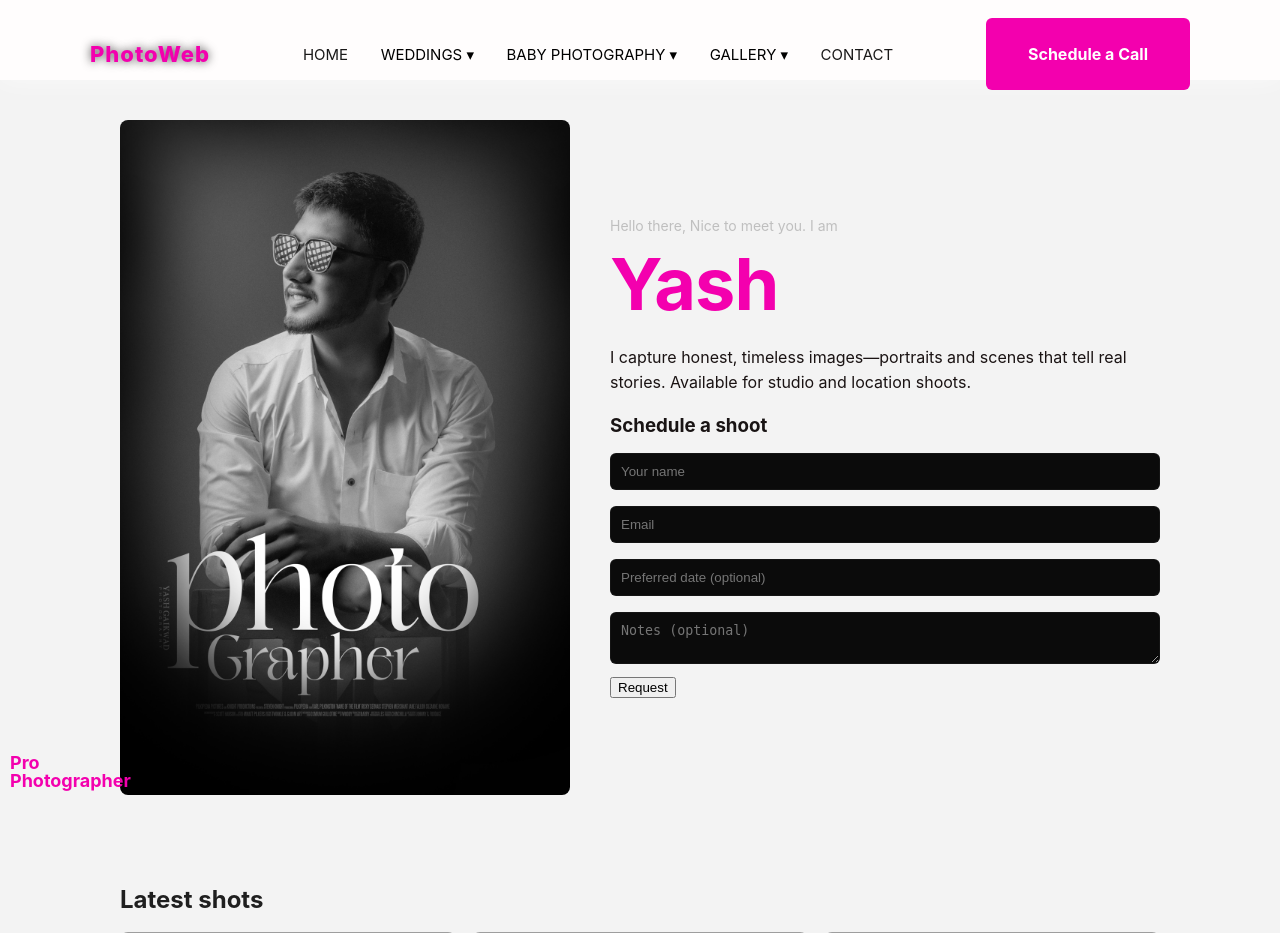
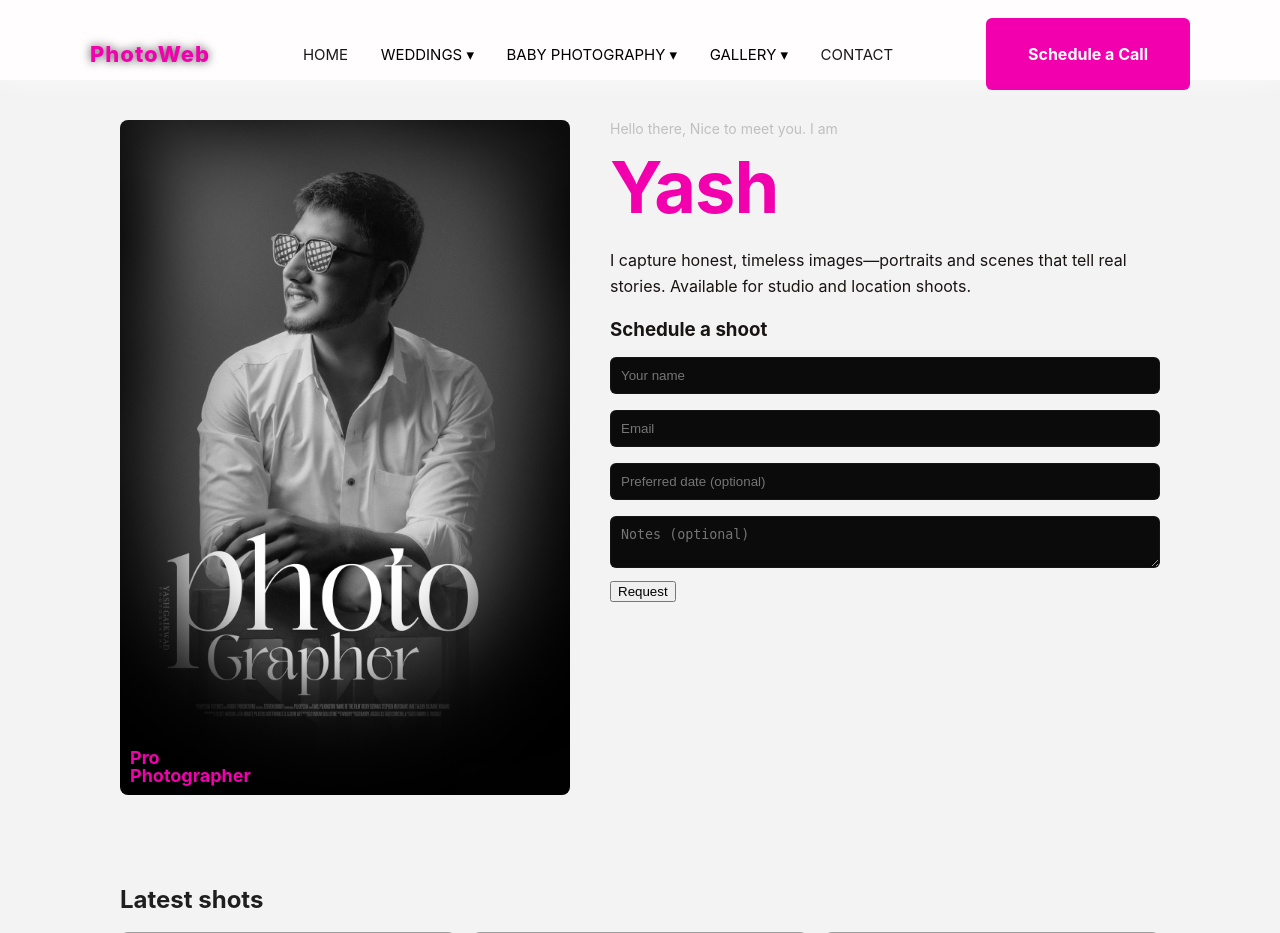
Before and after one commit to AdityaGaikwad6430/Photo-web, a Flask app: page / in a window 1280 px wide. Shown: the top 933 px of the page. Run offline with Flask 3, Linux system fonts and the light colour scheme; data that the repository does not hold is empty; grey boxes are pictures that could not be loaded.

Commit message:
Files updated

```diff
--- a/Templates/base.html
+++ b/Templates/base.html
@@ -3,7 +3,7 @@
 <head>
   <meta charset="UTF-8" />
   <meta name="viewport" content="width=device-width, initial-scale=1.0" />
-  <title>PhotoWeb</title>
+  <title>Yash | Pro Photographer</title>
   <link rel="stylesheet" href="{{ url_for('static', filename='style.css') }}">
 </head>
 <body>
--- a/static/style.css
+++ b/static/style.css
@@ -95,11 +95,11 @@ body {
 .hero {
   display: flex;
   gap: 40px;
-  align-items: center;
+  align-items: left;
   padding-top: 40px;
 }
 .hero-left {
-  position: left;
+  position: relative;
   width: 45%;
 }
 .profile-photo {
```
